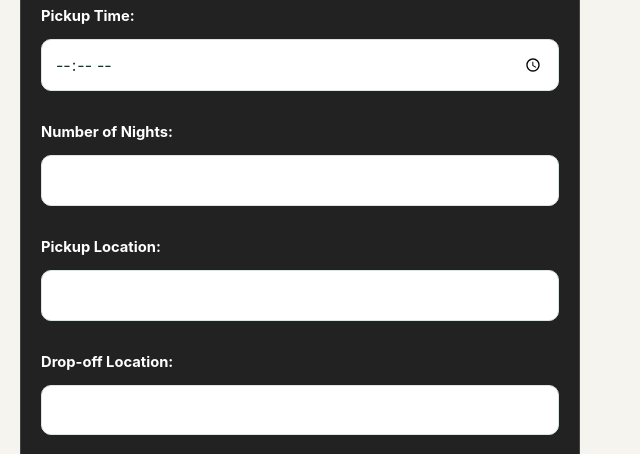
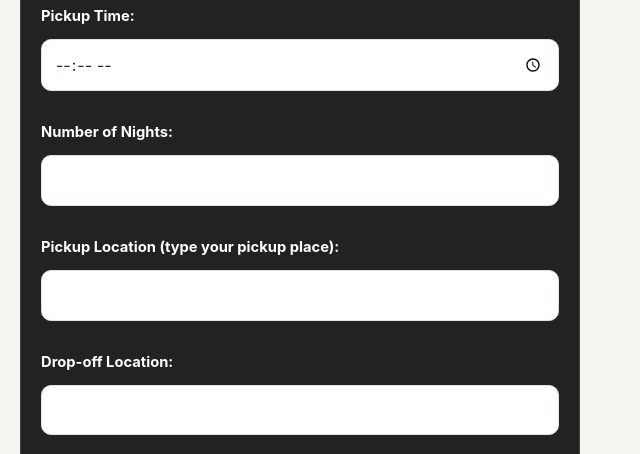
Before and after one commit to enasia018/EnAsia018, a Flask app: page /rental in a window 1280 px wide. Shown: the part 928-1382 px from the top of the page, without its empty margins (0-640 px from the left). Run offline with Flask 3, Linux system fonts and the light colour scheme; data comes from the database, SQL or seed files in the repository; data that the repository does not hold is empty; some libraries are stand-ins or nearby versions.

Commit message:
Add files via upload

```diff
--- a/templates/admin_dashboard.html
+++ b/templates/admin_dashboard.html
@@ -390,6 +390,7 @@
                 <th>Name</th>
                 <th>Contact</th>
                 <th>Rented Van</th>
+                <th>Destination</th>
                 <th>Pickup Schedule</th>
                 <th>Status</th>
                 <th>Receipt</th>
@@ -403,6 +404,7 @@
                 <td>{{ r.name }}</td>
                 <td>{{ r.contact }}</td>
                 <td>{{ r.vans }}</td>
+                <td>{{ r.destination or 'Not provided' }}</td>
                 <td>
                     <form action="{{ url_for('update_reservation_schedule', res_id=r.id) }}" method="POST" class="schedule-form">
                         <label>
--- a/templates/rental.html
+++ b/templates/rental.html
@@ -76,7 +76,7 @@
             background-color: #777;
         }
     </style>
-        <link rel="stylesheet" href="{{ url_for('static', filename='css/site.css', v=3) }}">
+        <link rel="stylesheet" href="{{ url_for('static', filename='css/site.css', v=4) }}">
     </head>
     <body class="rental-page">
 
@@ -104,7 +104,7 @@
         </select>
 
         <label>Destination & Rate:</label>
-        <select name="destination" id="destination" required onchange="calculateQuote()">
+        <select name="destination" id="destination" required>
             <option value="" data-rate="0">-- Select Destination --</option>
             {% for rate in rates %}
                 <option value="{{ rate.destination }}" data-rate="{{ rate.rate_per_day }}">
@@ -117,7 +117,13 @@
                     per day
                 </option>
             {% endfor %}
+            <option value="__other__" data-rate="0">Destination is not in the list</option>
         </select>
+
+        <div id="otherDestinationGroup" hidden>
+            <label for="otherDestination">Enter Your Destination:</label>
+            <input type="text" name="other_destination" id="otherDestination" maxlength="200" placeholder="Type your destination">
+        </div>
 
         <label>Number of Days:</label>
         <input type="number" name="days" id="days" value="1" min="1" required oninput="calculateQuote()">
@@ -131,8 +137,8 @@
         <label>Number of Nights:</label>
         <input type="text" name="nights">
 
-        <label>Pickup Location:</label>
-        <input type="text" name="pickup" required>
+        <label for="pickupLocation">Pickup Location (type your pickup place):</label>
+        <input type="text" name="pickup" id="pickupLocation" required>
 
         <label>Drop-off Location:</label>
         <input type="text" name="dropoff" required>
@@ -146,6 +152,7 @@
     <div class="quote-box">
         <h3 id="estimatedQuote">Estimated Quote: <span id="totalQuote" style="color: #4CAF50;">₱0.00</span></h3>
         <p id="discountQuote" class="discount-quote" hidden>For bookings of 3 days or more, we’ll send you a discounted price.</p>
+        <p id="customDestinationQuote" class="discount-quote" hidden>We’ll contact you at the cellphone number you provide after you submit your reservation.</p>
     </div>
 
     <div style="text-align: center;">
@@ -153,6 +160,16 @@
     </div>
 
     <script>
+        function handleDestinationChange() {
+            const isCustomDestination = document.getElementById('destination').value === '__other__';
+            const otherDestinationGroup = document.getElementById('otherDestinationGroup');
+            const otherDestination = document.getElementById('otherDestination');
+
+            otherDestinationGroup.hidden = !isCustomDestination;
+            otherDestination.required = isCustomDestination;
+            calculateQuote();
+        }
+
         function calculateQuote() {
             const destinationSelect = document.getElementById('destination');
             const selectedOption = destinationSelect.options[destinationSelect.selectedIndex];
@@ -160,20 +177,31 @@
             const days = parseInt(document.getElementById('days').value) || 0;
             const estimatedQuote = document.getElementById('estimatedQuote');
             const discountQuote = document.getElementById('discountQuote');
+            const customDestinationQuote = document.getElementById('customDestinationQuote');
+
+            if (destinationSelect.value === '__other__') {
+                estimatedQuote.hidden = true;
+                discountQuote.hidden = true;
+                customDestinationQuote.hidden = false;
+                return;
+            }
 
             if (days >= 3) {
                 estimatedQuote.hidden = true;
                 discountQuote.hidden = false;
+                customDestinationQuote.hidden = true;
                 return;
             }
 
             estimatedQuote.hidden = false;
             discountQuote.hidden = true;
+            customDestinationQuote.hidden = true;
             const total = ratePerDay * days;
 
             document.getElementById('totalQuote').innerText = '₱' + total.toLocaleString();
         }
 
+        document.getElementById('destination').addEventListener('change', handleDestinationChange);
         calculateQuote();
     </script>
 
```
